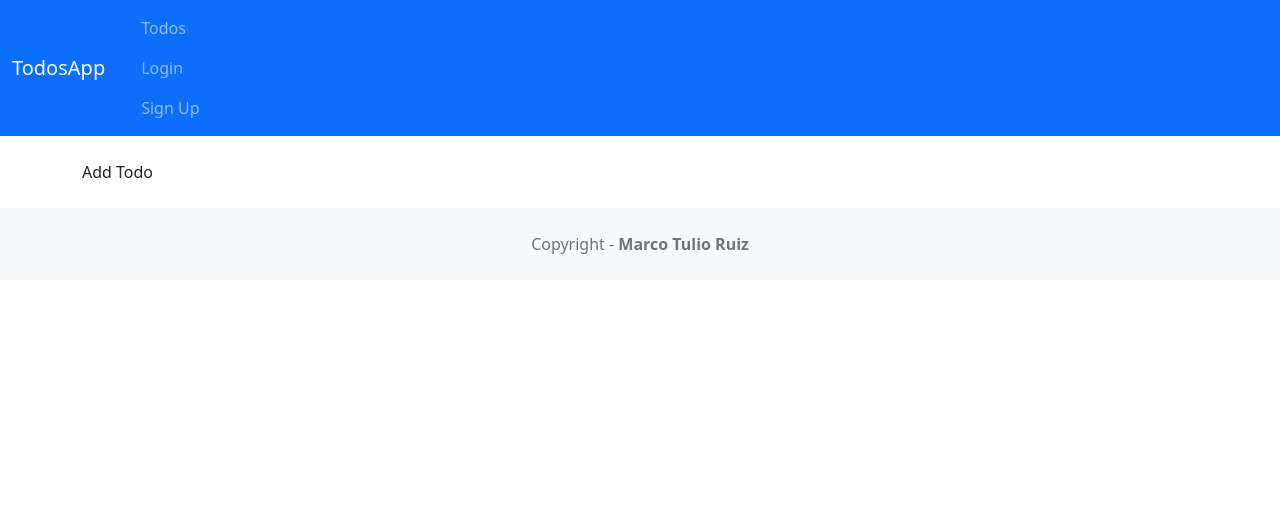
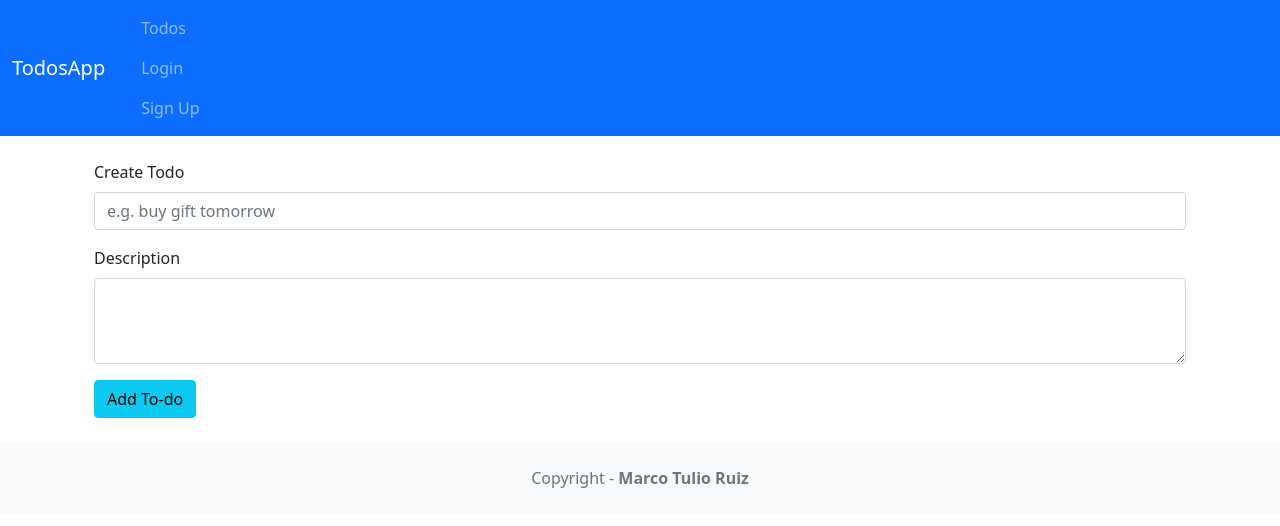
Before and after one commit to ismarcotulio/billing_system_simulator, a React (Create React App) app in the folder frontend/: page /todos/1 in a window 1280 px wide. Shown: the top 526 px of the page. Built offline with nearby package versions, Linux system fonts and the light colour scheme.

Commit message:
CH19: Adding and Editing Todos
1. button "add-todo" added.
2. "add-todo" component created.
3. editing todo logic added.

```diff
--- a/frontend/src/components/add-todo.js
+++ b/frontend/src/components/add-todo.js
@@ -1,11 +1,103 @@
-import React from 'react'
+import React, { useState } from 'react';
+import TodoDataService from '../services/todos';
+import { Link } from 'react-router-dom';
+import Form from 'react-bootstrap/Form';
+import Button from 'react-bootstrap/Button';
+import Container from 'react-bootstrap/Container';
 
-function AddTodo(){
+const AddTodo = props => {
+
+    let editing = false;
+    let initialTodoTitle = "";
+    let initialTodoMemo = "";
+
+    if (props.location.state && props.location.state.currentTodo) {
+        editing = true;
+        initialTodoTitle = props.location.state.currentTodo.title;
+        initialTodoMemo = props.location.state.currentTodo.memo;
+    }
+
+    const [title, setTitle] = useState(initialTodoTitle);
+    const [memo, setMemo] = useState(initialTodoMemo);
+
+    // keeps track if todo is submitted
+    const [submitted, setSubmitted] = useState(false);
+    const onChangeTitle = e => {
+        const title = e.target.value;
+        setTitle(title);
+    }
+
+    const onChangeMemo = e => {
+        const memo = e.target.value;
+        setMemo(memo);
+    }
+
+    const saveTodo = () => {
+        var data = {
+            title: title,
+            memo: memo,
+            completed: false,
+        }
+
+        if (editing) {
+            TodoDataService.updateTodo(
+                props.location.state.currentTodo.id,
+                data, props.token
+            )
+                .then(response => {
+                    setSubmitted(true);
+                    console.log(response.data)
+                })
+                .catch(e => {
+                    console.log(e);
+                })
+        } else {
+            TodoDataService.createTodo(data, props.token)
+                .then(response => {
+                    setSubmitted(true);
+                })
+                .catch(e => {
+                    console.log(e);
+                });
+        }
+    }
+
     return (
-        <div className="App">
-            Add Todo
-        </div>
-    );
+        <Container>
+            {submitted ? (
+                <div>
+                    <h4>Todo submitted successfully</h4>
+                    <Link to={"/todos/"}>
+                        Back to Todos
+                    </Link>
+                </div>
+                ) : (
+                <Form>
+                    <Form.Group className="mb-3">
+                        <Form.Label>{editing ? "Edit" : "Create"} Todo</Form.Label>
+                        <Form.Control
+                            type="text"
+                            required
+                            placeholder="e.g. buy gift tomorrow"
+                            value={title}
+                            onChange={onChangeTitle}
+                        />
+                    </Form.Group>
+                    <Form.Group className="mb-3">
+                        <Form.Label>Description</Form.Label>
+                        <Form.Control
+                            as="textarea"
+                            rows={3}
+                            value={memo}
+                            onChange={onChangeMemo}
+                        />
+                    </Form.Group>
+                    <Button variant="info" onClick={saveTodo}>
+                    {editing ? "Edit" : "Add"} To-do
+                    </Button>
+                </Form>
+            )}
+        </Container>
+    )
 }
-
 export default AddTodo;
--- a/frontend/src/components/todos-list.js
+++ b/frontend/src/components/todos-list.js
@@ -5,6 +5,7 @@
 import Container from 'react-bootstrap/Container';
 import Button from 'react-bootstrap/Button';
 import Alert from 'react-bootstrap/Alert';
+import moment from 'moment';
 
 const TodosList = props => {
 
@@ -37,6 +38,11 @@
                 </Alert>
                 ) : (
                 <div>
+                    <Link to={"/todos/create"}>
+                        <Button variant="outline-info" className="mb-3">
+                            Add To-do
+                        </Button>
+                    </Link>
                     {todos.map((todo) => {
                         return (
                             <Card key={todo.id} className="mb-3">
```
Also changed, not shown: 1 other file (tests, documents, lock files or other folders).
